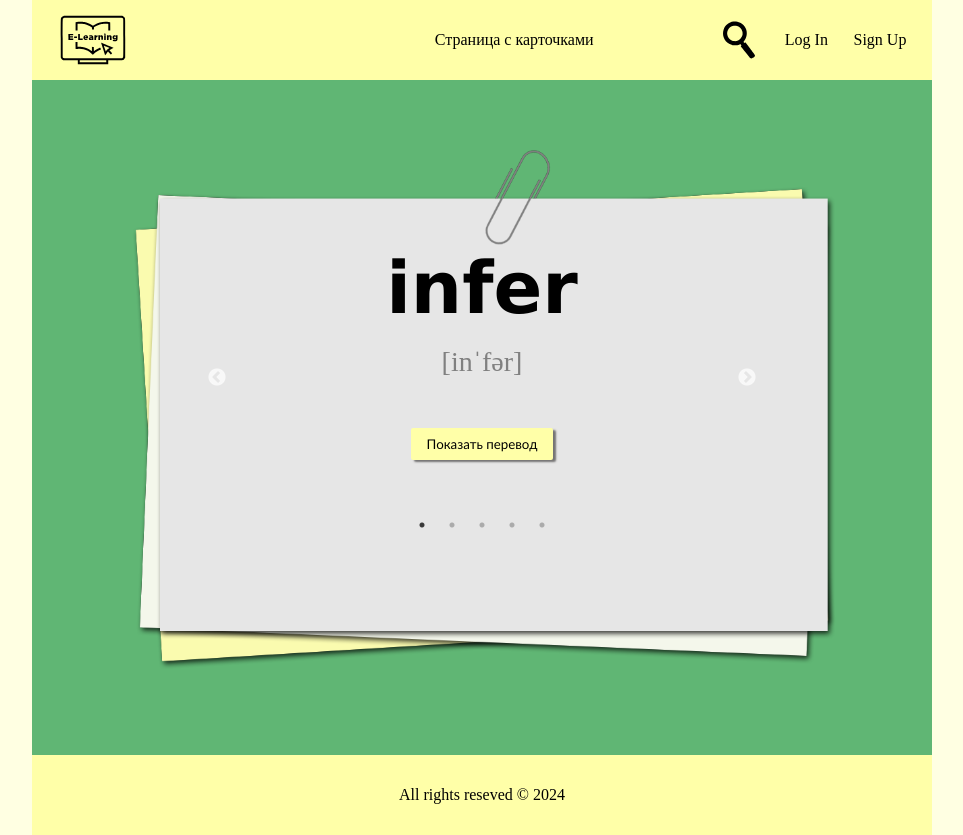
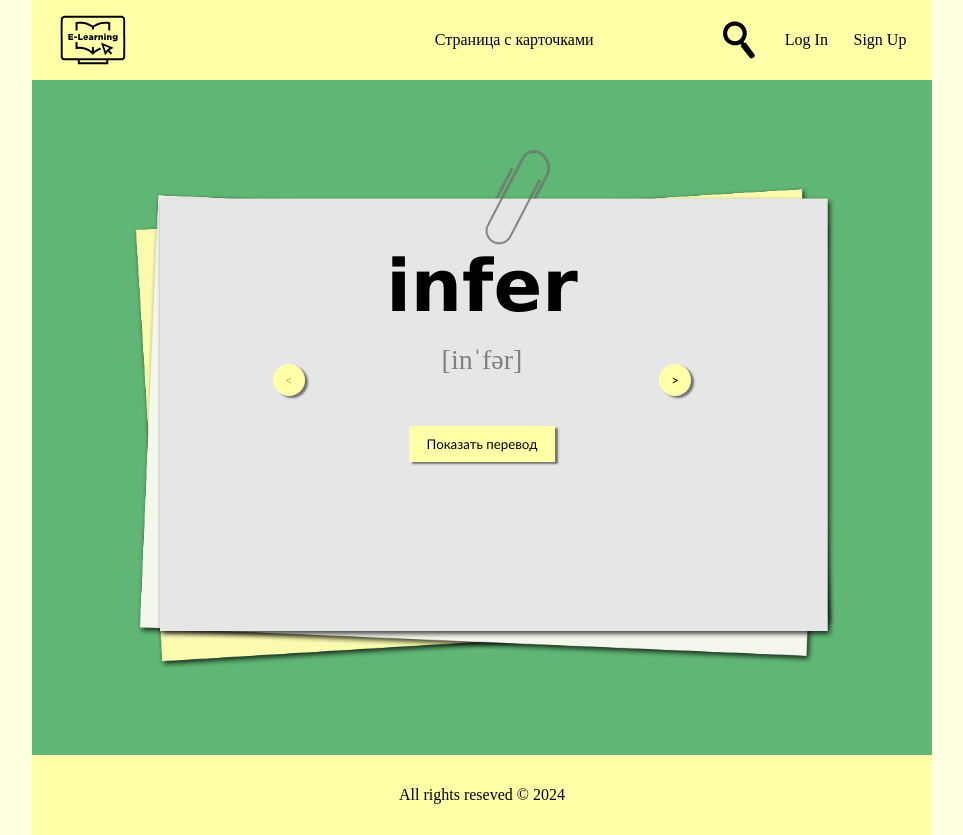
Before and after one commit to Yanastya89/React-EnglishCards, a React (Vite) app: page /game in a window 1280 px wide. Shown: the whole page, without its empty margins (158-1121 px from the left). Built offline with nearby package versions, Linux system fonts and the light colour scheme.

Commit message:
fix: slider, translate

```diff
--- a/src/component/Card/Card.jsx
+++ b/src/component/Card/Card.jsx
@@ -2,7 +2,7 @@ import style from "./card.module.scss";
 import React, { useState } from "react";
 
 function Card(props) {
-  const { english, transcription, russian } = props;
+  const { english, transcription, russian, id } = props;
 
   const [showTranslate, setShowTranslate] = useState(false);
   const handleTanslate = () => {
--- a/src/component/Card/card.module.scss
+++ b/src/component/Card/card.module.scss
@@ -17,24 +17,23 @@ h3{
 }
 
 .translateButton{
-  display: inline-block;
+   display: inline-block;
   width: auto;
   padding: 1vh 2vh;
   margin-top: 50px;
-  border: none;
-  border-radius: 2px;
+border: 2px solid transparent;
+  border-radius: 1px;
   box-shadow: 3px 2px 2px $btshadow;
   background-color: $fonColor;
-  transition: all 0.5s ease;
+  transition: all 0.3s ease;
   cursor: pointer;
   font-family:$fontTranslate;
-  &:hover {  border: 1px solid $translateColor;}
+  &:hover {  border: 2px solid $translateColor;}
 
   &:active {
     transform: translateY(2px);
     box-shadow: 0 2px 4px rgba(0, 0, 0, 0.2);
-
-  }
+      }
 }
 
 .translate{
--- a/src/component/CardSlider/CardSlider.jsx
+++ b/src/component/CardSlider/CardSlider.jsx
@@ -1,26 +1,39 @@
-import React from "react";
-import Slider from "react-slick";
+import React, { useState } from "react";
 import Card from "../Card/Card";
-import "slick-carousel/slick/slick.css";
-import "slick-carousel/slick/slick-theme.css";
 import wordsData from "../../data/wordlist.json";
+import style from "../CardSlider/cardSlider.module.scss";
 
-const CardSlider = () => {
-  const settings = {
-    dots: true,
-    infinite: true,
-    speed: 500,
-    slidesToShow: 1,
-    slidesToScroll: 1,
-  };
+function CardSlider() {
+  const [countSlide, setCountSlide] = useState(0);
+  const totalSlides = wordsData.length;
+
+  function prevSlide() {
+    setCountSlide((prevCount) => Math.max(0, prevCount - 1));
+  }
+
+  function nextSlide() {
+    setCountSlide((prevCount) => Math.min(prevCount + 1, totalSlides - 1));
+  }
 
   return (
-    <Slider {...settings}>
-      {wordsData.map((word) => (
-        <Card key={word.id} {...word} />
-      ))}
-    </Slider>
+    <div className={style.cardwrapper}>
+      <button
+        className={style.btn}
+        onClick={prevSlide}
+        disabled={countSlide === 0}
+      >
+        &lt;
+      </button>
+      <Card key={wordsData[countSlide].id} {...wordsData[countSlide]} />
+      <button
+        className={style.btn}
+        onClick={nextSlide}
+        disabled={countSlide === totalSlides - 1}
+      >
+        &gt;
+      </button>
+    </div>
   );
-};
+}
 
 export default CardSlider;
--- a/src/component/CardSlider/cardSlider.module.scss
+++ b/src/component/CardSlider/cardSlider.module.scss
@@ -0,0 +1,28 @@
+@import '../../style/vars.scss';
+.cardwrapper{
+  display: flex;
+  flex-direction: row;
+justify-content: space-around;
+}
+
+.btn{
+
+ display: inline-block;
+  height: 4vh;
+  width: 4vh;
+  border-radius: 5vh;
+  margin-top: 15vh;
+  border: 1px solid transparent;
+  box-shadow: 3px 2px 2px $btshadow;
+  background-color: $fonColor;
+  transition: all 0.3s ease;
+  cursor: pointer;
+  font-family:$fontTranslate;
+ background-color: $fonColor;
+ &:hover {  border:  solid 1px $translateColor;}
+
+ &:active {
+  transform: translateY(2px);
+  box-shadow: 0 2px 4px rgba(0, 0, 0, 0.2);
+    }
+}
```
